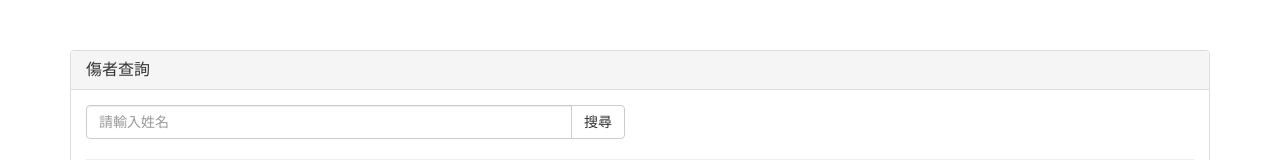
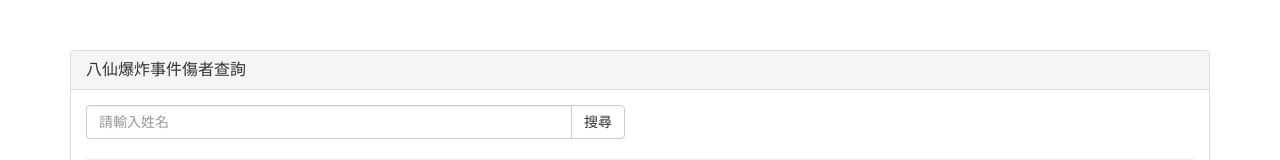
Before and after one commit to LeeChSien/DustExplosions, a website: page index.html in a window 1280 px wide. Shown: the top 160 px of the page. Drawn offline with nearby package versions, Linux system fonts and the light colour scheme.

Commit message:
test search

```diff
--- a/index.html
+++ b/index.html
@@ -1,6 +1,6 @@
 <html>
   <head>
-    <title></title>
+    <title>八仙爆炸事件傷者查詢</title>
     <meta charset="UTF-8">
     <meta name="viewport" content="width=device-width, initial-scale=1, maximum-scale=1, user-scalable=no">
 
@@ -18,7 +18,7 @@
     <div class="container" ng-controller="mainCtrl">
       <div class="panel panel-default">
         <div class="panel-heading">
-          <h3 class="panel-title">傷者查詢</h3>
+          <h3 class="panel-title">八仙爆炸事件傷者查詢</h3>
         </div>
         <div class="panel-body">
           <div class="row">
```
